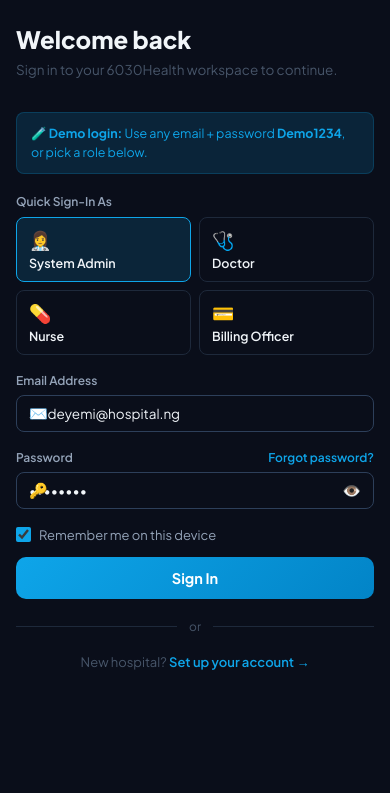
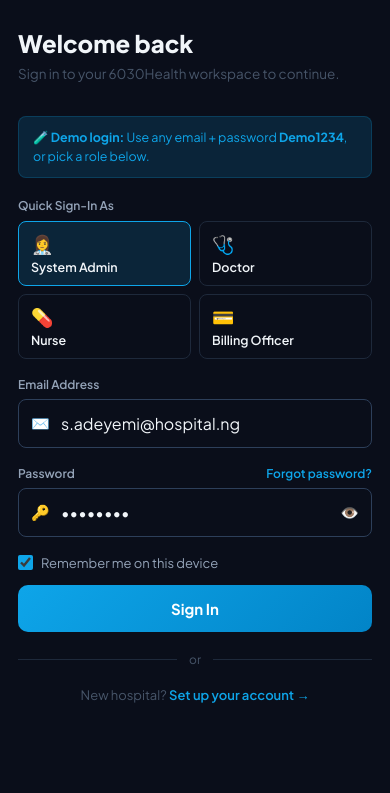
Before and after one commit to Viral-Digital/6030health-emr, a plain HTML site: page index.html in a window 390 px wide. Shown: the top 793 px of the page. Drawn offline with Linux system fonts and the light colour scheme.

Commit message:
Update index.html

```diff
--- a/index.html
+++ b/index.html
@@ -355,6 +355,15 @@
     border-radius: 8px; padding: 9px 12px;
     font-family: inherit; font-size: 13.5px; color: var(--text-primary);
     outline: none; transition: border-color 0.15s;
+    -webkit-appearance: none; /* prevents iOS styling issues */
+  }
+
+  /* Prevent iOS auto-zoom on input focus (requires font-size >= 16px) */
+  @media (max-width: 768px) {
+    input[type=text], input[type=email], input[type=tel], input[type=date],
+    input[type=number], input[type=password], select, textarea {
+      font-size: 16px !important;
+    }
   }
 
   input:focus, select:focus, textarea:focus { border-color: var(--accent-teal); }
@@ -938,37 +947,58 @@
     #page-users .btn-primary { width: 100%; justify-content: center; }
 
     /* ── Auth screens ── */
-    .auth-root { display: flex !important; flex-direction: column !important; }
+    .auth-root {
+      flex-direction: row !important;
+      overflow: hidden !important;
+    }
     .auth-panel-left { display: none !important; }
     .auth-panel-right {
       flex: 1 !important;
       width: 100% !important;
-      padding: 32px 20px 40px !important;
-      overflow-y: auto;
-      align-items: flex-start !important;
+      display: block !important;
+      overflow-y: auto !important;
+      -webkit-overflow-scrolling: touch !important;
+      padding: 0 !important;
     }
     .auth-form-wrap {
       max-width: 100% !important;
       width: 100% !important;
+      padding: 36px 22px 56px !important;
+      min-height: auto !important;
       animation: none;
     }
     .auth-form-title { font-size: 22px; }
-    .auth-form-sub { font-size: 13px; margin-bottom: 24px; }
-    .auth-hint { font-size: 12px; padding: 10px 12px; }
-    .auth-input { font-size: 15px; padding: 12px 14px 12px 40px; }
-    .auth-btn { padding: 13px; font-size: 15px; }
+    .auth-form-sub { font-size: 13px; margin-bottom: 20px; }
+    .auth-hint { font-size: 12px; padding: 10px 12px; margin-bottom: 16px; }
+    .auth-form-group { margin-bottom: 16px; }
+    .auth-label { font-size: 12px; margin-bottom: 6px; }
+    .auth-input {
+      font-size: 16px !important;
+      padding: 13px 14px 13px 42px !important;
+      border-radius: 10px;
+    }
+    .auth-input-icon { font-size: 16px; left: 14px; }
+    .auth-input-toggle { font-size: 16px; right: 14px; }
+    .auth-btn { padding: 14px !important; font-size: 15px !important; border-radius: 10px; }
     .role-selector { grid-template-columns: 1fr 1fr !important; gap: 8px; }
-    .role-card { padding: 10px 8px; }
-    .role-card-icon { font-size: 20px; }
+    .role-card { padding: 12px 8px; }
+    .role-card-icon { font-size: 22px; margin-bottom: 6px; }
     .role-card-name { font-size: 12px; }
-    .auth-divider { margin: 16px 0; }
-    .auth-link-row { font-size: 13px; }
-    .check-row { font-size: 13px; }
+    .auth-divider { margin: 18px 0; }
+    .auth-link-row { font-size: 13px; margin-top: 18px; }
+    .check-row { font-size: 13px; margin-bottom: 18px; }
+    .password-strength { margin-top: 8px; }
 
     /* Hospital reg steps indicator */
-    .reg-hosp-steps { margin-bottom: 20px !important; }
+    .reg-hosp-steps {
+      margin-bottom: 20px !important;
+      overflow: visible !important;
+    }
     .reg-hosp-steps > div[id^="rs"] { font-size: 11px !important; gap: 4px !important; }
-    .reg-hosp-steps > div[id^="rs"] > div:first-child { width: 20px !important; height: 20px !important; font-size: 10px !important; flex-shrink: 0; }
+    .reg-hosp-steps > div[id^="rs"] > div:first-child {
+      width: 20px !important; height: 20px !important;
+      font-size: 10px !important; flex-shrink: 0;
+    }
     .reg-hosp-steps > div[style*="height:1px"] { margin: 0 4px !important; }
   }
 
@@ -979,7 +1009,7 @@
     .section-title { font-size: 17px; }
     .stat-value { font-size: 22px; }
     .vitals-grid { grid-template-columns: 1fr 1fr !important; }
-    .auth-panel-right { padding: 24px 16px 36px !important; }
+    .auth-form-wrap { padding: 28px 18px 48px !important; }
     .auth-form-title { font-size: 20px; }
     .modal-body { padding: 12px 14px; }
     td, th { padding: 8px 8px; font-size: 11.5px; }
@@ -1037,14 +1067,16 @@
   /* ══════════════════════════════════════
      AUTH SCREENS
   ══════════════════════════════════════ */
+  /* ── AUTH ROOT ── */
   .auth-root {
     position: fixed; inset: 0; z-index: 9999;
     background: var(--bg-dark);
     display: flex; align-items: stretch;
     font-family: 'Plus Jakarta Sans', sans-serif;
-  }
-
-  /* Left decorative panel */
+    overflow: hidden;
+  }
+
+  /* Left decorative panel — desktop only */
   .auth-panel-left {
     width: 42%;
     background: linear-gradient(160deg, #0d1a2f 0%, #091523 60%, #05111e 100%);
@@ -1053,6 +1085,7 @@
     justify-content: space-between;
     padding: 48px 52px;
     position: relative; overflow: hidden;
+    flex-shrink: 0;
   }
 
   .auth-panel-left::before {
@@ -1091,9 +1124,7 @@
   .auth-hero-desc { font-size: 14px; color: var(--text-muted); line-height: 1.7; margin-bottom: 32px; }
 
   .auth-features { display: flex; flex-direction: column; gap: 14px; }
-  .auth-feature {
-    display: flex; align-items: flex-start; gap: 12px;
-  }
+  .auth-feature { display: flex; align-items: flex-start; gap: 12px; }
   .auth-feature-icon {
     width: 32px; height: 32px; border-radius: 8px;
     background: var(--bg-card); border: 1px solid var(--border-light);
@@ -1102,19 +1133,26 @@
   }
   .auth-feature-text { font-size: 13px; color: var(--text-secondary); line-height: 1.5; }
   .auth-feature-text strong { color: var(--text-primary); font-weight: 600; }
-
   .auth-footer-text { font-size: 11.5px; color: var(--text-muted); position: relative; z-index: 1; }
 
   /* Right form panel */
   .auth-panel-right {
     flex: 1;
-    display: flex; align-items: center; justify-content: center;
-    padding: 40px 32px;
     overflow-y: auto;
+    overflow-x: hidden;
+    -webkit-overflow-scrolling: touch;
+    display: flex;
+    align-items: flex-start;
+    justify-content: center;
+    padding: 0;
   }
 
   .auth-form-wrap {
-    width: 100%; max-width: 420px;
+    width: 100%;
+    max-width: 420px;
+    padding: 48px 40px;
+    min-height: 100%;
+    box-sizing: border-box;
   }
 
   .auth-view { display: none; }
```
